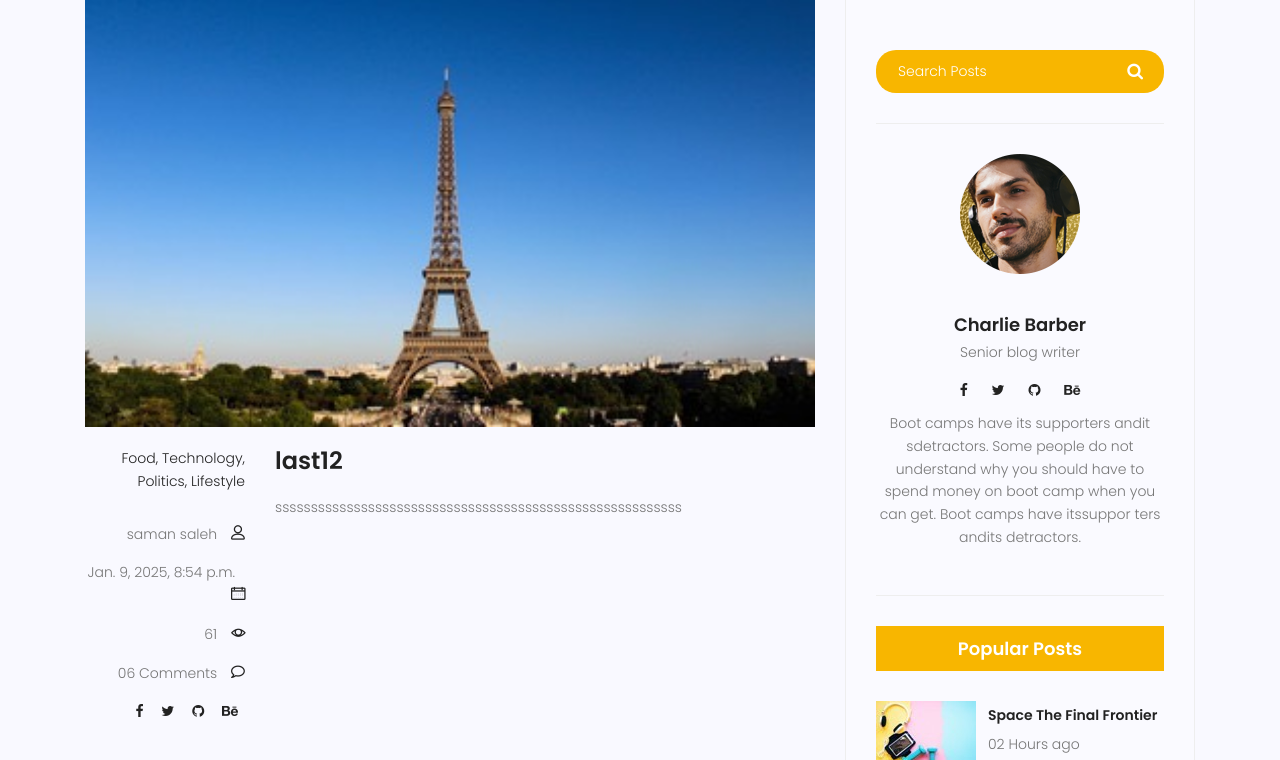
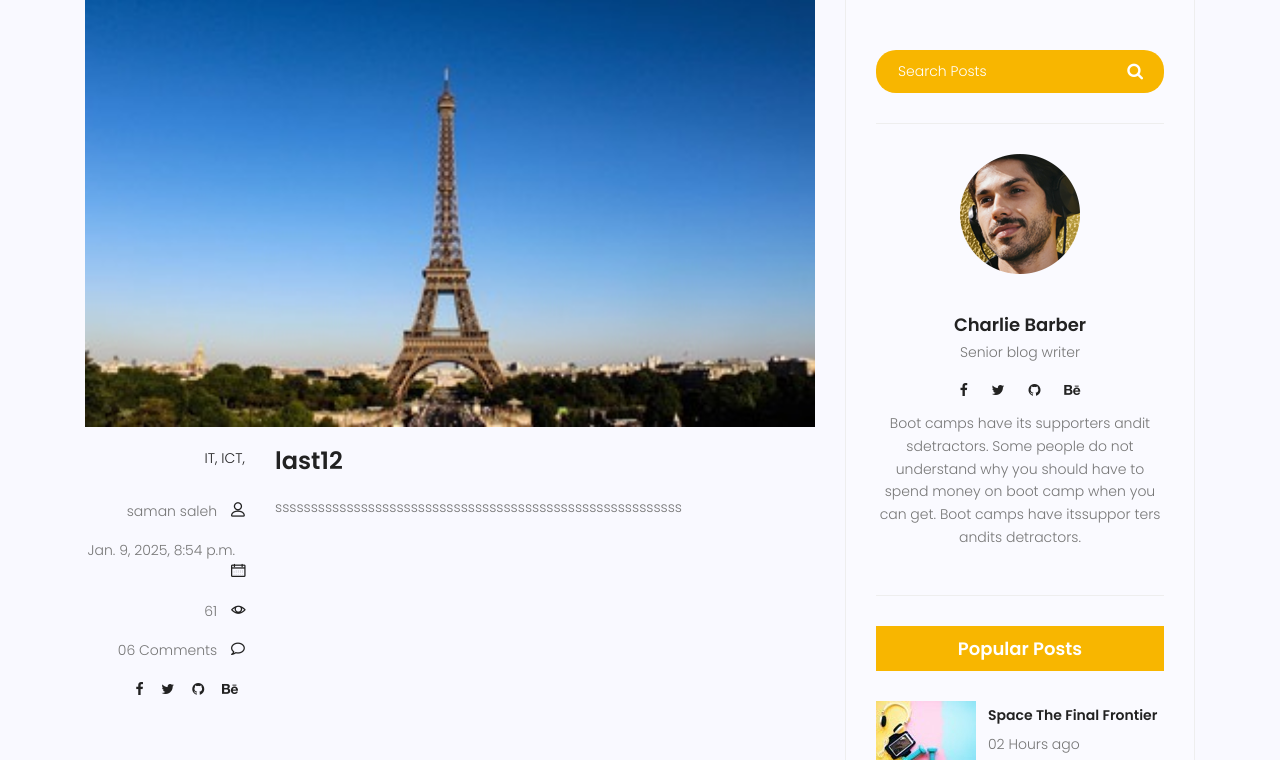
Before and after one commit to Always-Learningeek/Mysite, a Django app: page /blog/12 in a window 1280 px wide. Shown: the part 421-1181 px from the top of the page. Run offline with Django 5.2, Linux system fonts and the light colour scheme; data comes from the database, SQL or seed files in the repository; both versions use the stored data as it was after the commit; some libraries are stand-ins or nearby versions.

Commit message:
Added Category model and fields
also blog-single.html and admin panel has been updated

```diff
--- a/blog/admin.py
+++ b/blog/admin.py
@@ -1,6 +1,5 @@
 from django.contrib import admin
 from blog.models import *
-
 
 @admin.register(Post)
 class PostAdmin(admin.ModelAdmin):
@@ -9,3 +8,5 @@ class PostAdmin(admin.ModelAdmin):
     date_hierarchy = 'published_date'
     search_fields = ['title','content']
     empty_value_display = '-empty-'
+
+admin.site.register(Category)
--- a/blog/models.py
+++ b/blog/models.py
@@ -1,12 +1,20 @@
 from django.db import models
 from django.contrib.auth.models import User
 
+
+class Category(models.Model):
+    name = models.CharField(max_length=255)
+
+    def __str__(self):
+        return self.name
+
+
 class Post (models.Model):
-    author=models.ForeignKey(User, on_delete=models.SET_NULL,null=True)
+    author = models.ForeignKey(User, on_delete=models.SET_NULL, null=True)
     image = models.ImageField(upload_to='blog/', default='blog/default.jpg')
     title = models.CharField(max_length=255)
     content = models.TextField()
-    #category = models.CharField(max_length=255)
+    category = models.ManyToManyField(Category)
     #tags = models.CharField(max_length=255)
     counted_views = models.IntegerField(default=0)
     status = models.BooleanField(default=False)
--- a/templates/blog/blog-single.html
+++ b/templates/blog/blog-single.html
@@ -30,10 +30,9 @@
 								</div>
 								<div class="col-lg-3  col-md-3 meta-details">
 									<ul class="tags">
-										<li><a href="#">Food,</a></li>
-										<li><a href="#">Technology,</a></li>
-										<li><a href="#">Politics,</a></li>
-										<li><a href="#">Lifestyle</a></li>
+                                        {% for cat in post.category.all %}
+										    <li><a href="#">{{ cat.name }},</a></li>
+                                        {% endfor %}
 									</ul>
 									<div class="user-details row">
 										<p class="user-name col-lg-12 col-md-12 col-6"><a href="#">{{ post.author.get_full_name }}</a> <span class="lnr lnr-user"></span></p>
```
Also changed, not shown: blog/migrations/0005_category_post_category.py (added), db.sqlite3, media/blog/b3.jpg (added).
